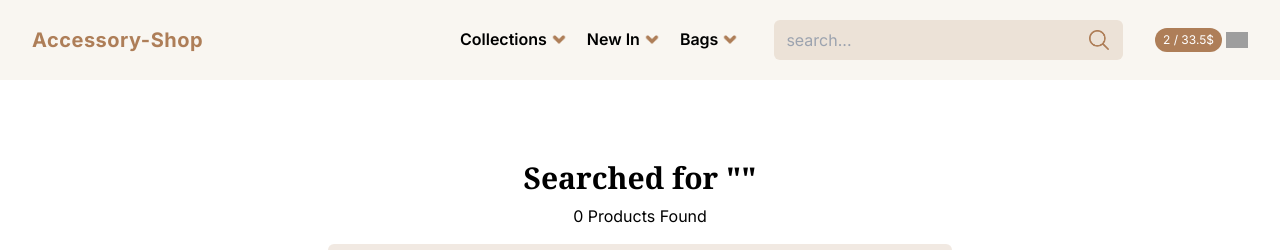
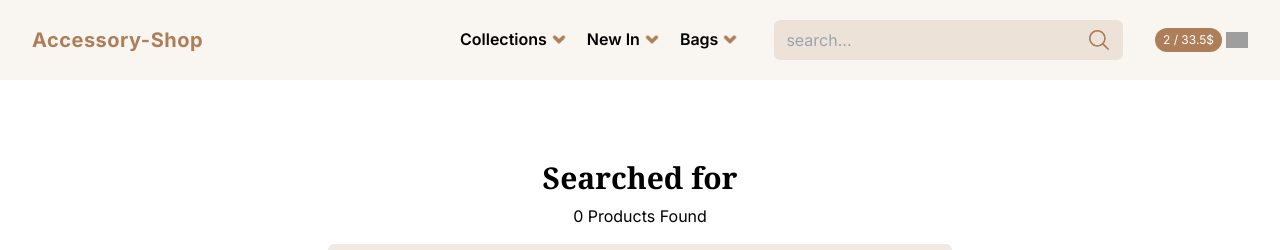
Before and after one commit to Dayou23/Accessory-Shop, a Next.js app: page /list in a window 1280 px wide. Shown: the top 250 px of the page. Built offline with nearby package versions, Linux system fonts and the light colour scheme; grey boxes are pictures that could not be loaded.

Commit message:
09/10/2024 Update

```diff
--- a/src/app/list/page.tsx
+++ b/src/app/list/page.tsx
@@ -5,7 +5,7 @@ const ListPage = async ({ searchParams }: { searchParams: any }) => {
     <div>
       <div className="flex  flex-col items-center justify-center pt-[10vh]">
         <h2 className="text-3xl font-serif font-bold ">
-          Searched for "{searchParams.name}"
+          Searched for {searchParams.name}
         </h2>
         <p className="p-2">0 Products Found</p>
         <div className="p-2 md:w-[50%]">
```
